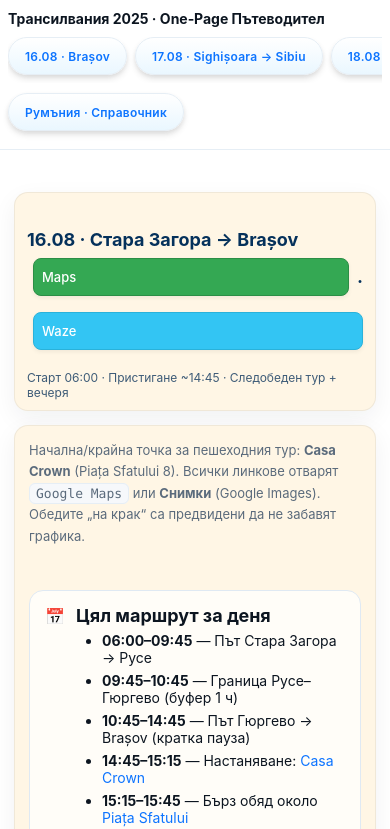
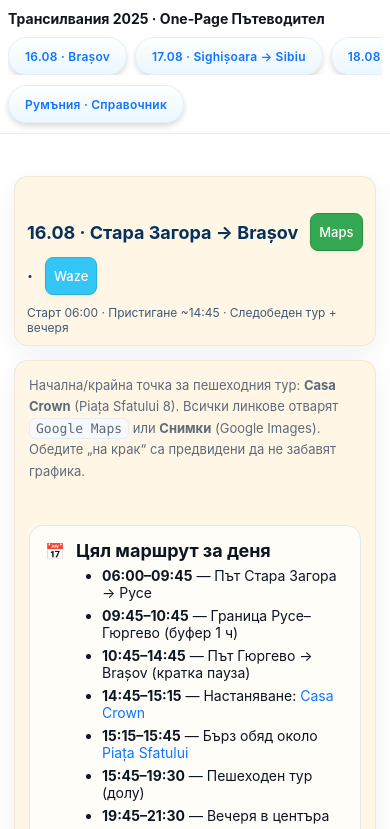
Before and after one commit to RadoyZhelyazkov/Romania-Trip, a plain HTML site: page index.html in a window 390 px wide. Shown: the top 829 px of the page. Drawn offline with Linux system fonts and the light colour scheme.

Commit message:
Add files via upload

```diff
--- a/index.html
+++ b/index.html
@@ -382,40 +382,6 @@
   background-color: var(--c-route);
   box-shadow: 0 3px 8px rgba(0,0,0,0.10);
   transform: translateY(-1px);
-}
-</style>
-
-
-<style id="buttons-spacing-fix">
-/* General spacing for button containers */
-.action-buttons-inline, .photos-btn, .maps-btn, .waze-btn, .action-btn, .pill {
-  margin-bottom: 8px;
-}
-
-/* Add vertical gap between rows of buttons */
-.action-buttons-inline {
-  display: flex;
-  flex-wrap: wrap;
-  gap: 8px;
-}
-
-/* For mobile: ensure buttons wrap nicely with space underneath */
-@media (max-width: 768px) {
-  .action-buttons-inline {
-    justify-content: flex-start;
-    gap: 8px 8px; /* row-gap column-gap */
-    margin-bottom: 12px;
-  }
-  .action-buttons-inline > * {
-    flex: 1 1 auto;
-    min-width: calc(50% - 8px); /* two per row on mobile, but wrap */
-    text-align: center;
-  }
-}
-
-/* Ensure standalone buttons (e.g., Maps/Waze/Snimki) have bottom margin */
-button, a.button, .btn-top {
-  margin-bottom: 8px;
 }
 </style>
 
```
